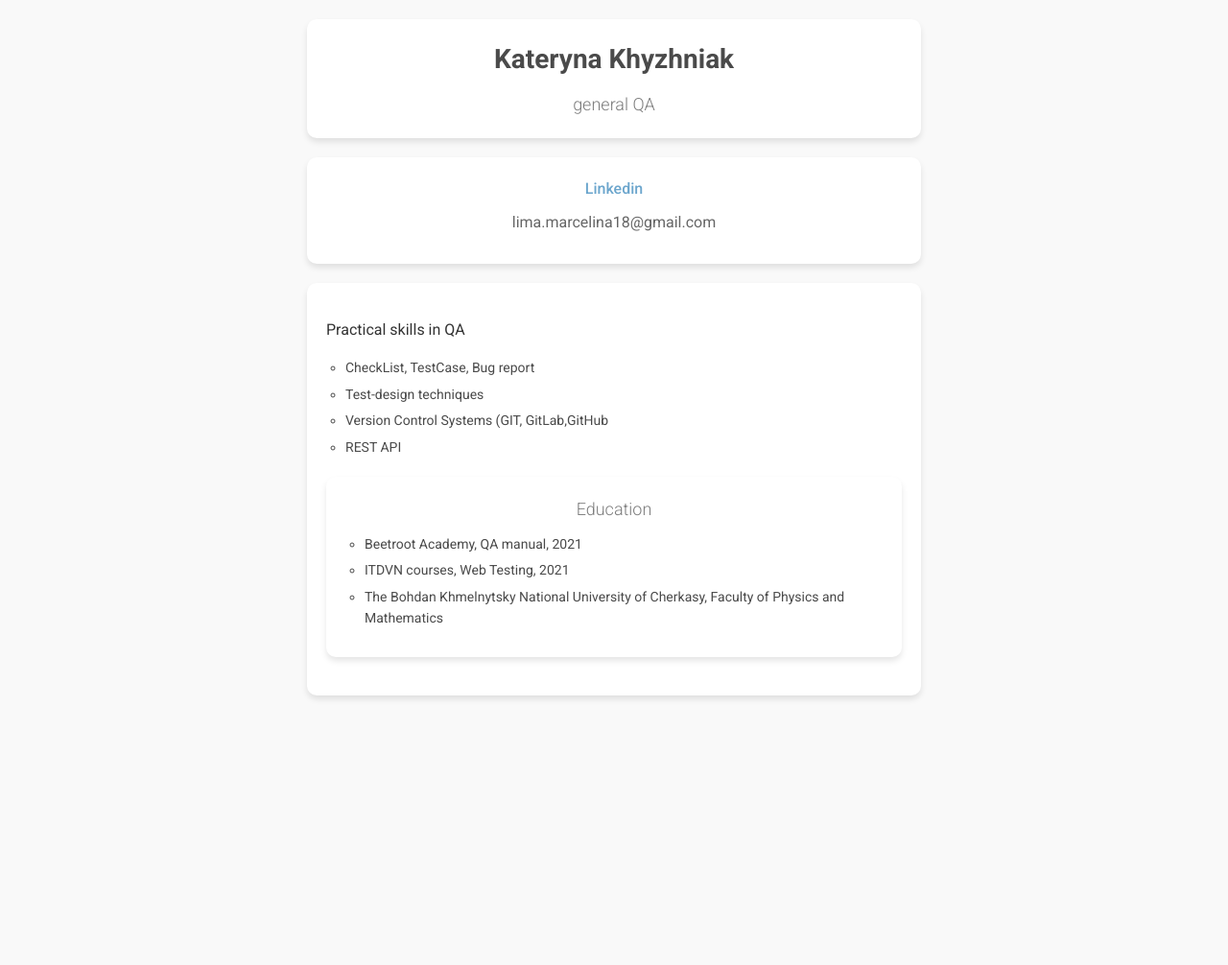
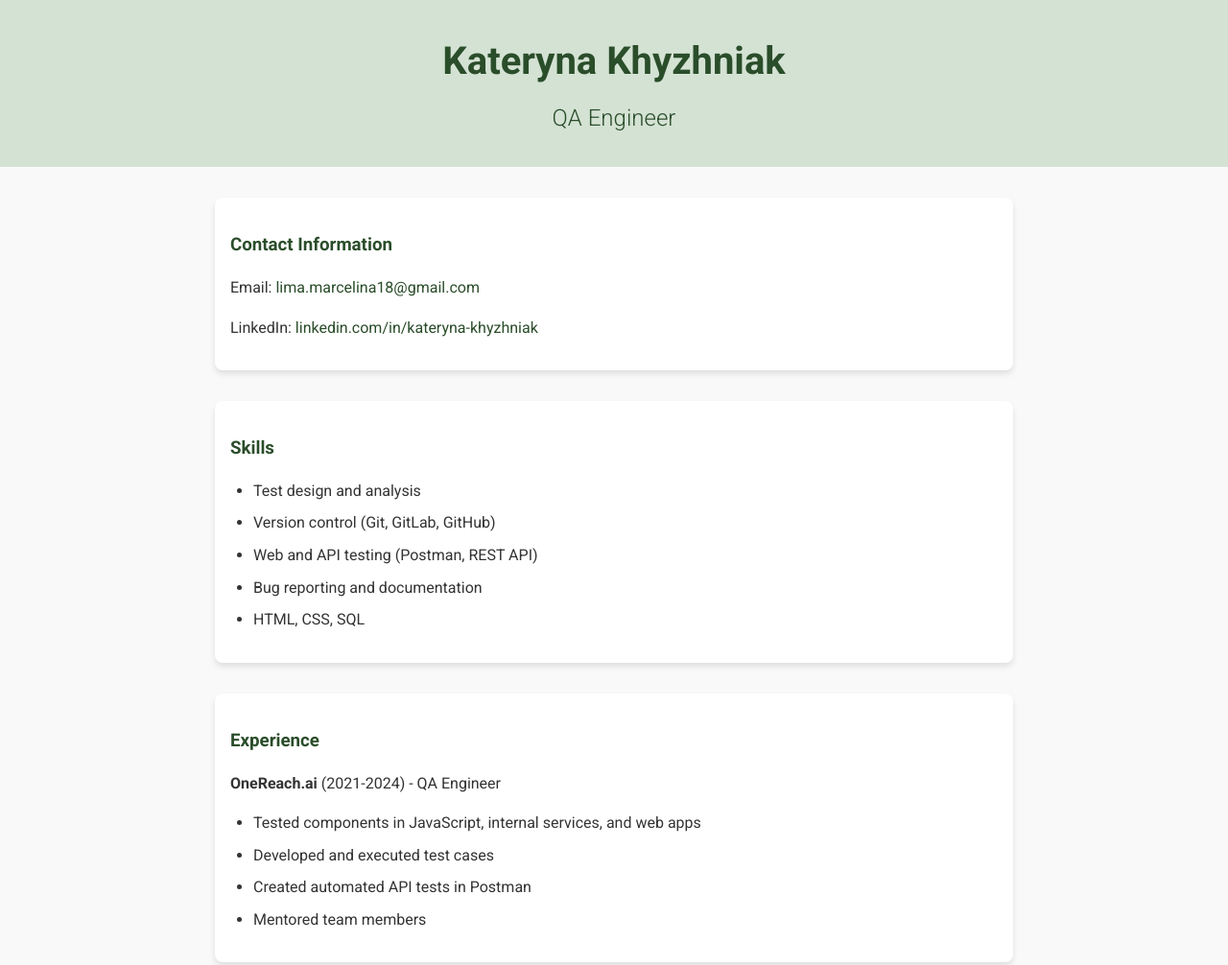
Before and after one commit to KaterynaKhyzhniak/Kateryna_Khyzhniak_QA.github.io, a plain HTML site: page index.html in a window 1280 px wide. Shown: the top 1006 px of the page at 96% size. Before the commit the page ends 800 px from the top, so only its background shows below. Drawn offline with Linux system fonts and the light colour scheme.

Commit message:
version2

```diff
--- a/index.html
+++ b/index.html
@@ -4,40 +4,58 @@
 <head>
     <meta charset="UTF-8">
     <meta name="viewport" content="width=device-width, initial-scale=1.0">
-    <title>Kateryna_Khyzhniak</title>
+    <title>Kateryna Khyzhniak - QA Engineer</title>
+    <link href="https://fonts.googleapis.com/css2?family=Roboto:wght@300;400;500;700&display=swap" rel="stylesheet">
     <link rel="stylesheet" href="style.css">
-    <link href="https://fonts.googleapis.com/css2?family=Roboto:wght@300;400;500;700&display=swap" rel="stylesheet">
 </head>
 
 <body>
-    <!--Заголовок1-->
-    <div class="block">
-        <p>Kateryna Khyzhniak</p>
-        <p>general QA</p>
-    </div>
+    <header class="header">
+        <h1>Kateryna Khyzhniak</h1>
+        <h2>QA Engineer</h2>
+    </header>
+    <main>
+        <section class="section">
+            <h3>Contact Information</h3>
+            <p>Email: <a href="mailto:lima.marcelina18@gmail.com">lima.marcelina18@gmail.com</a></p>
+            <p>LinkedIn: <a href="http://www.linkedin.com/in/kateryna-khyzhniak"
+                    target="_blank">linkedin.com/in/kateryna-khyzhniak</a></p>
+        </section>
 
-    <!-- Як звʼязатися -->
-    <div class="block">
-        <a href="http://www.linkedin.com/in/kateryna-khyzhniak">Linkedin</a>
-        <p>lima.marcelina18@gmail.com</p>
-    </div>
-    <div class="block">
-        <p>Practical skills in QA</p>
-        <ul>
-            <li>CheckList, TestCase, Bug report</li>
-            <li>Test-design techniques </li>
-            <li>Version Control Systems (GIT, GitLab,GitHub</li>
-            <li>REST API</li>
-        </ul>
+        <section class="section">
+            <h3>Skills</h3>
+            <ul>
+                <li>Test design and analysis</li>
+                <li>Version control (Git, GitLab, GitHub)</li>
+                <li>Web and API testing (Postman, REST API)</li>
+                <li>Bug reporting and documentation</li>
+                <li>HTML, CSS, SQL</li>
+            </ul>
+        </section>
 
-        <div class="block">
-            <p>Education</p>
+        <section class="section">
+            <h3>Experience</h3>
+            <p><strong>OneReach.ai</strong> (2021-2024) - QA Engineer</p>
             <ul>
-                <li>Beetroot Academy, QA manual, 2021 </li>
-                <li>ITDVN courses, Web Testing, 2021 </li>
-                <li>The Bohdan Khmelnytsky National University of Cherkasy, Faculty of Physics and Mathematics </li>
+                <li>Tested components in JavaScript, internal services, and web apps</li>
+                <li>Developed and executed test cases</li>
+                <li>Created automated API tests in Postman</li>
+                <li>Mentored team members</li>
             </ul>
-        </div>
+        </section>
+
+        <section class="section">
+            <h3>Education</h3>
+            <ul>
+                <li>Beetroot Academy - QA Manual (2021)</li>
+                <li>ITDVN Courses - Web Testing (2021)</li>
+                <li>Bohdan Khmelnytsky National University of Cherkasy - Faculty of Physics and Mathematics</li>
+            </ul>
+        </section>
+    </main>
+    <footer class="footer">
+        <p>© 2024 Kateryna Khyzhniak</p>
+    </footer>
 </body>
 
 </html>
--- a/style.css
+++ b/style.css
@@ -1,91 +1,69 @@
 /* Загальні стилі */
 body {
     font-family: 'Roboto', sans-serif;
-    font-size: 16px;
-    color: #333;
     margin: 0;
     padding: 0;
     background-color: #f9f9f9;
+    color: #333;
     line-height: 1.6;
 }
 
-/* Контейнер для блоків */
-.block {
-    margin: 20px auto;
-    padding: 20px;
-    max-width: 600px;
-    background-color: #ffffff;
-    border-radius: 10px;
+/* Хедер */
+.header {
+    background-color: #d4e2d4;
+    text-align: center;
+    padding: 2rem 0;
+    color: #2a4d2a;
+}
+
+.header h1 {
+    font-size: 2.5rem;
+    margin: 0;
+}
+
+.header h2 {
+    font-size: 1.5rem;
+    font-weight: 300;
+    margin: 0.5rem 0 0;
+}
+
+/* Секції */
+.section {
+    margin: 2rem auto;
+    padding: 1rem;
+    max-width: 800px;
+    background-color: #fff;
+    border-radius: 8px;
     box-shadow: 0 4px 6px rgba(0, 0, 0, 0.1);
 }
 
-/* Заголовок сторінки */
-.block:first-of-type p:first-of-type {
-    font-size: 28px;
-    font-weight: bold;
-    color: #4A4A4A;
-    text-align: center;
-    margin: 0 0 10px;
+.section h3 {
+    margin-bottom: 1rem;
+    color: #2a4d2a;
 }
 
-.block:first-of-type p:last-of-type {
-    font-size: 18px;
-    font-weight: 300;
-    color: #7D7D7D;
+.section ul {
+    padding-left: 1.5rem;
+}
+
+.section ul li {
+    margin-bottom: 0.5rem;
+}
+
+/* Футер */
+.footer {
     text-align: center;
-    margin: 0;
+    padding: 1rem 0;
+    background-color: #d4e2d4;
+    color: #2a4d2a;
 }
 
 /* Посилання */
 a {
-    color: #6CA6CD;
+    color: #2a4d2a;
     text-decoration: none;
-    font-weight: 500;
 }
 
 a:hover {
     text-decoration: underline;
 }
-
-/* Список */
-ul {
-    list-style-type: circle;
-    padding-left: 20px;
-    margin: 10px 0;
-}
-
-li {
-    margin: 5px 0;
-}
-
-/* Контактна інформація */
-.block:nth-of-type(2) {
-    text-align: center;
-}
-
-.block:nth-of-type(2) p {
-    margin: 10px 0;
-    font-size: 16px;
-    color: #666;
-}
-
-/* Освіта */
-.block:last-of-type ul li {
-    font-size: 14px;
-    color: #4A4A4A;
-}
-
-/* Адаптивність */
-@media (max-width: 768px) {
-    body {
-        font-size: 14px;
-    }
-
-    .block {
-        padding: 15px;
-    }
-
-    .block:first-of-type p:first-of-type {
-        font-size: 24px;
-    }
-}
```
